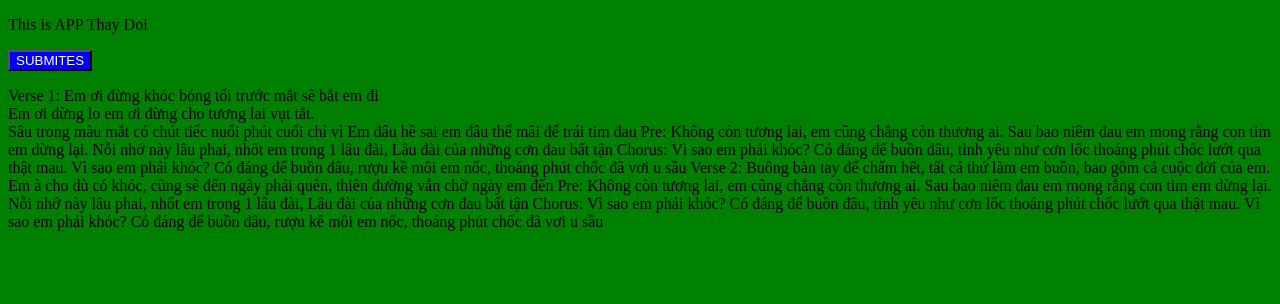
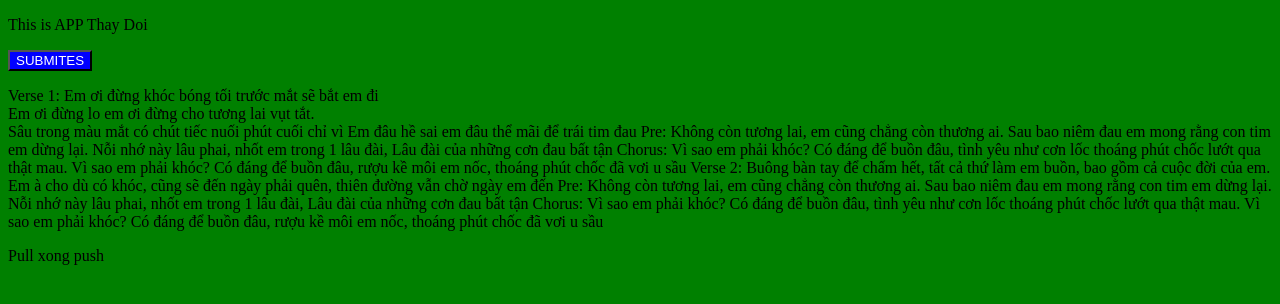
Before and after one commit to TienCauGiay/TestGitCoBan, a plain HTML site: page index.html in a window 1280 px wide. Drawn offline with Linux system fonts and the light colour scheme.

Commit message:
Them the div cho file index.html

```diff
--- a/index.html
+++ b/index.html
@@ -56,5 +56,8 @@
             Vì sao em phải khóc?
             Có đáng để buồn đâu, rượu kề môi em nốc, thoáng phút chốc đã vơi u sầu</p>
     </div>
+    <div>
+        <p>Pull xong push</p>
+    </div>
 </body>
 </html>
```
